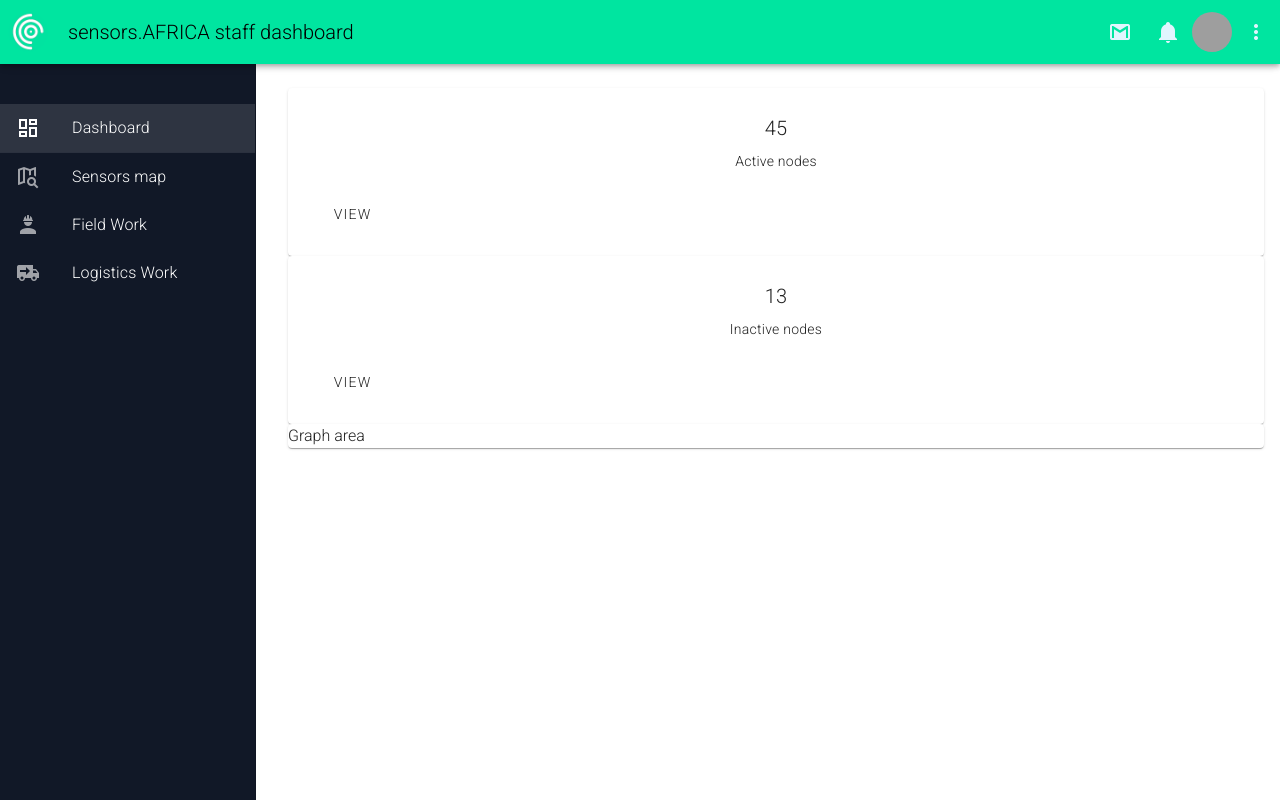
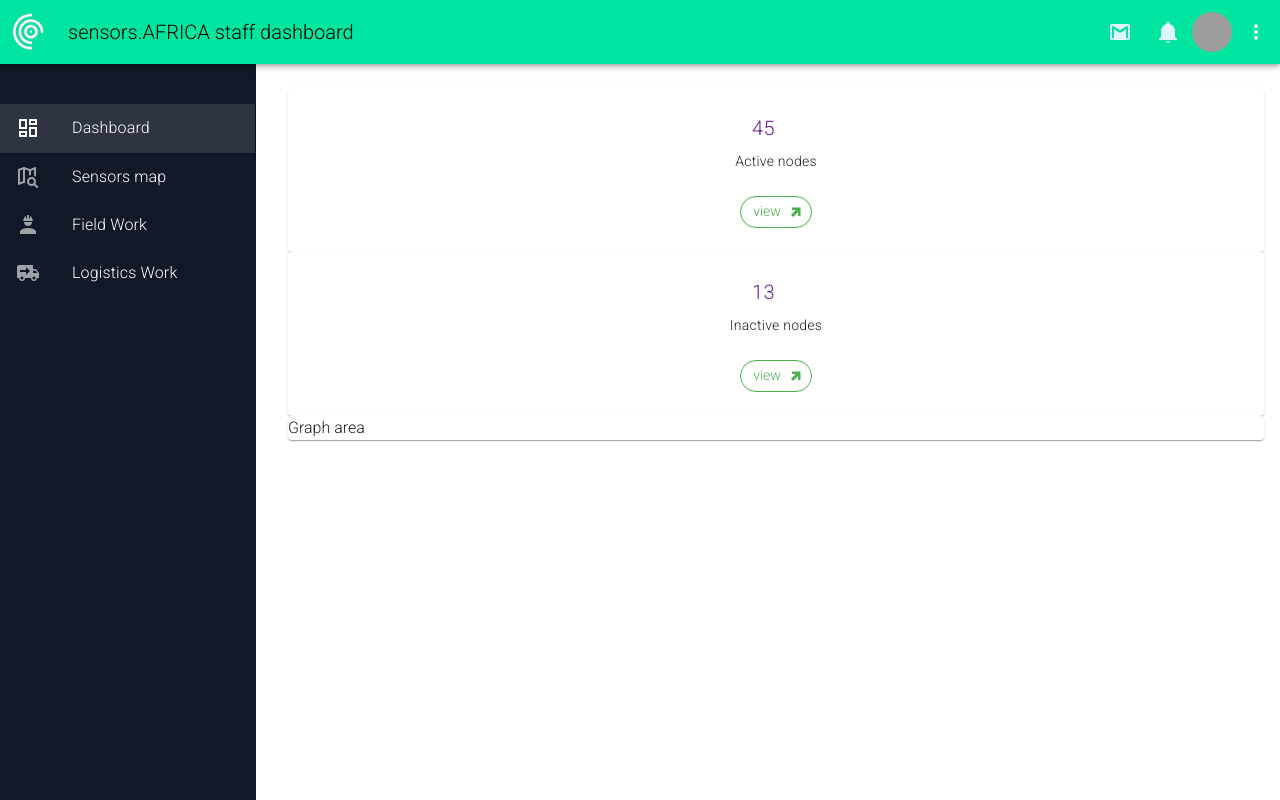
Before and after one commit to gideonmaina/sensors-admin-dashboard, a Vue app: page / in a window 1280 px wide. Built offline with nearby package versions, Linux system fonts and the light colour scheme; sample sign-in values are in the browser's storage; grey boxes are pictures that could not be loaded.

Commit message:
Routes styling

```diff
--- a/index.html
+++ b/index.html
@@ -4,7 +4,8 @@
     <meta charset="UTF-8">
     <link rel="icon" href="/favicons/green/favicon.ico">
     <link rel="stylesheet" href="https://cdnjs.cloudflare.com/ajax/libs/MaterialDesign-Webfont/7.2.96/css/materialdesignicons.min.css" integrity="sha512-LX0YV/MWBEn2dwXCYgQHrpa9HJkwB+S+bnBpifSOTO1No27TqNMKYoAn6ff2FBh03THAzAiiCwQ+aPX+/Qt/Ow==" crossorigin="anonymous" referrerpolicy="no-referrer" />
-    <link rel="stylesheet" href="https://cdnjs.cloudflare.com/ajax/libs/font-awesome/5.9.0/css/all.min.css" integrity="sha512-q3eWabyZPc1XTCmF+8/LuE1ozpg5xxn7iO89yfSOd5/oKvyqLngoNGsx8jq92Y8eXJ/IRxQbEC+FGSYxtk2oiw==" crossorigin="anonymous" referrerpolicy="no-referrer" />
+
+    <!-- <link rel="stylesheet" href="https://cdnjs.cloudflare.com/ajax/libs/MaterialDesign-Webfont/7.2.96/css/materialdesignicons.css" integrity="sha512-arPZ7r4v4xEkxAQngubdkUNXFBVO8NFFRg1IszNv2AMaaZ9cDiCVRFGSZSjF7o5GHpm826QTqtNdOFNSnHbOYQ==" crossorigin="anonymous" referrerpolicy="no-referrer" /> -->
     <meta name="viewport" content="width=device-width, initial-scale=1.0">
     <title>Vite App</title>
   </head>
--- a/src/components/SensorViewComponents/NodeDetails.vue
+++ b/src/components/SensorViewComponents/NodeDetails.vue
@@ -1,33 +1,63 @@
 <template>
-
-    <v-card>
+    <div>
         <div class="monitoring">
 
             <iframe
                 src="https://grafana.aq.sensors.africa/d-solo/vYpoziaiz/sensors-africa-single-sensor-view?orgId=1&amp;panelId=2&amp;var-sensor_id=49"
                 width="100%" height="100%" frameborder="0">
             </iframe>
-        <span>Data in the last 24hrs</span>
+            <span class="py-4">Data in the last 24hrs</span>
         </div>
-    <div>
-        <v-card>
+        <div class="mt-24 mb-8 flex gap-8 wrap justify-evenly">
+            <v-card class="w-56">
                 <v-card-title>Overview</v-card-title>
-            <ul>
-                <li>Type: AQ sensor</li>
-                <li>Location: Unamed Location</li>
-                <li>Custodian: John Doe</li>
-                <!-- <li>Last maintained date: 12/12/2012 </li>
-                <li>Last maintained by: Jane, Doe</li>
-                <li>Maintenance log:
-                    <p>
-                        Unreliable wifi <br>
-                        Components need to be replaced soon
-                    </p>
-                </li> -->
+                <v-card-text>
+                    <ul class="leading-6">
+                        <li>
+                            <span>Type: </span>
+                            <span>AQ sensor</span>
+                        </li>
+                        <li>
+                            <span>Status: </span>
+                            <span>Inactive</span>
+                        </li>
+                        <li>
+                            <span>Location:</span>
+                            <span>Unamed Location</span>
+                        </li>
+                        <li>
+                            <span>Deployed on:</span>
+                            <span>12/05/2023</span>
+                        </li>
+                        <li>Custodian:<span><router-link to="/custodians" class="font-weight-bold" text="John Doe">John
+                                    Doe</router-link><v-icon icon="mdi-arrow-top-right-thick" size="x-small" color="info">
+                                </v-icon></span></li>
                     </ul>
+
+                </v-card-text>
+            </v-card>
+
+            <v-card class="w-56">
+                <v-card-title>Sensors</v-card-title>
+                <v-card-text>
+                    <ul class="leading-6">
+                        <li>
+                            <span>PMS5003</span>
+                            <span>id:43</span>
+                        </li>
+                        <li>
+                            <span>DHT</span>
+                            <span>id:44</span>
+                        </li>
+                        <li>
+                            <span>SPH</span>
+                            <span>id:45</span>
+                        </li>
+                    </ul>
+                </v-card-text>
             </v-card>
         </div>
-</v-card>
+    </div>
 </template>
 
 <style scoped>
@@ -38,4 +68,9 @@
     margin: 0 auto;
     text-align: center;
 }
+
+ul li {
+    display: flex;
+    gap: 0.5rem
+}
 </style>
--- a/src/views/NodeView.vue
+++ b/src/views/NodeView.vue
@@ -1,15 +1,13 @@
 <script setup>
 import { ref } from 'vue'
-import { useRoute } from "vue-router";
-import NodeDetails from "../components/SensorViewComponents/NodeDetails.vue"
-import MaintenanceLog from "../components/SensorViewComponents/NodeMaintenanceLog.vue"
-const node_id = useRoute().params.node_id;
+// import { useRoute } from "vue-router";
+import NodeDetails from "@/components/SensorViewComponents/NodeDetails.vue"
+import MaintenanceLog from "@/components/SensorViewComponents/NodeMaintenanceLog.vue"
+// const node_id = useRoute().params.node_id;
 const tab = ref(null)
 </script>
 
 <template>
-  <router-link to="/">Back</router-link>
-
   <v-card>
     <v-tabs v-model="tab" bg-color="#00e5a0">
       <v-tab value="info">Node Info</v-tab>
@@ -17,7 +15,8 @@ const tab = ref(null)
       <v-tab value="three">Edit</v-tab>
     </v-tabs>
 
-    <v-card-text>
+    <div class="mt-2">
+
       <v-window v-model="tab">
         <v-window-item value="info">
           <NodeDetails />
@@ -29,6 +28,7 @@ const tab = ref(null)
 
         <v-window-item value="three"> Edit Page </v-window-item>
       </v-window>
-    </v-card-text>
+
+    </div>
   </v-card>
 </template>
--- a/src/views/dashboard/StatisticalSummary.vue
+++ b/src/views/dashboard/StatisticalSummary.vue
@@ -4,23 +4,36 @@
 
 <template>
   <div class="container flex flex-col  gap-8 ">
-          <div class="flex gap-8 wrap justify-between">
-            <v-card class="flex grow justify-center items-center px-6 py-4 text-center ">
-                <v-card-title> 45 </v-card-title>
-               <v-card-text>Active nodes</v-card-text>
-               <v-card-actions>
-               <v-btn to="/active-nodes">View</v-btn>
-               </v-card-actions>
+    <div class="flex gap-8 wrap justify-evenly">
+      <v-card class="flex  justify-center items-center px-6 py-4 text-center w-56">
+        <v-card-title class="text-purple-darken-3">
+          45
+         <v-icon size="x-small" icon="mdi-trending-down">%</v-icon>
+        </v-card-title>
+        <v-card-text >Active nodes</v-card-text>
+
+
+            <v-chip class="ma-2" color="success" variant="outlined" to="/active-nodes">view
+              <v-icon end icon="mdi-arrow-top-right-thick"></v-icon>
+
+            </v-chip>
+
       </v-card>
 
-            <v-card class="flex justify-center grow items-center px-6 py-4 text-center ">
-                <v-card-title> 13 </v-card-title>
+      <v-card class="flex justify-center items-center px-6 py-4 text-center  w-56">
+        <v-card-title class="text-purple-darken-3">
+          13
+         <v-icon size="x-small" icon="mdi-trending-up">%</v-icon>
+         </v-card-title>
         <v-card-text>Inactive nodes</v-card-text>
-               <v-card-actions >
 
-                <v-btn to="/inactive-nodes"> View</v-btn>
 
-               </v-card-actions>
+          <v-chip class="ma-2" color="success" variant="outlined" to="/inactive-nodes">view
+              <v-icon end icon="mdi-arrow-top-right-thick"></v-icon>
+
+            </v-chip>
+
+
       </v-card>
     </div>
 
```
Lines whose indentation alone changed are shown as unchanged.
